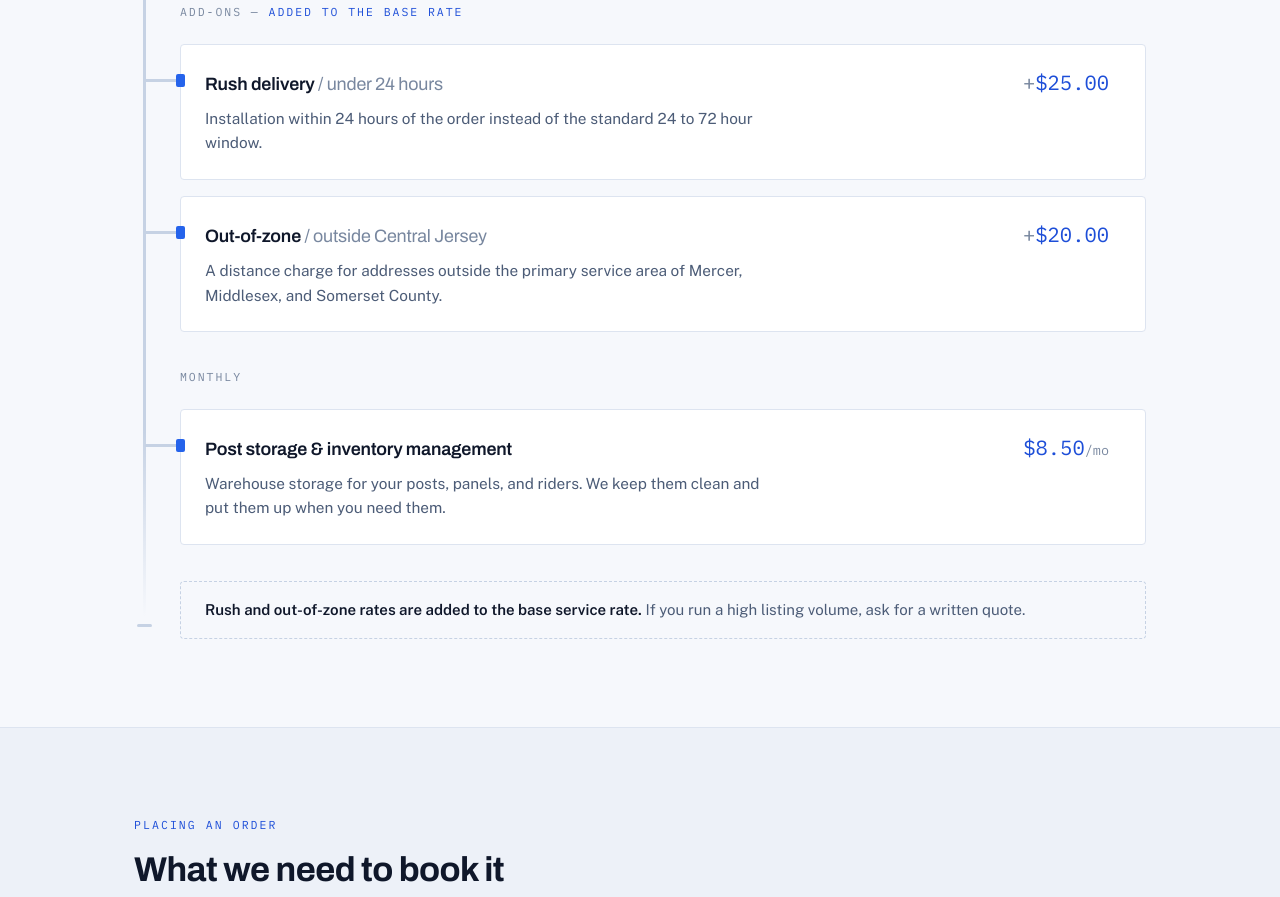
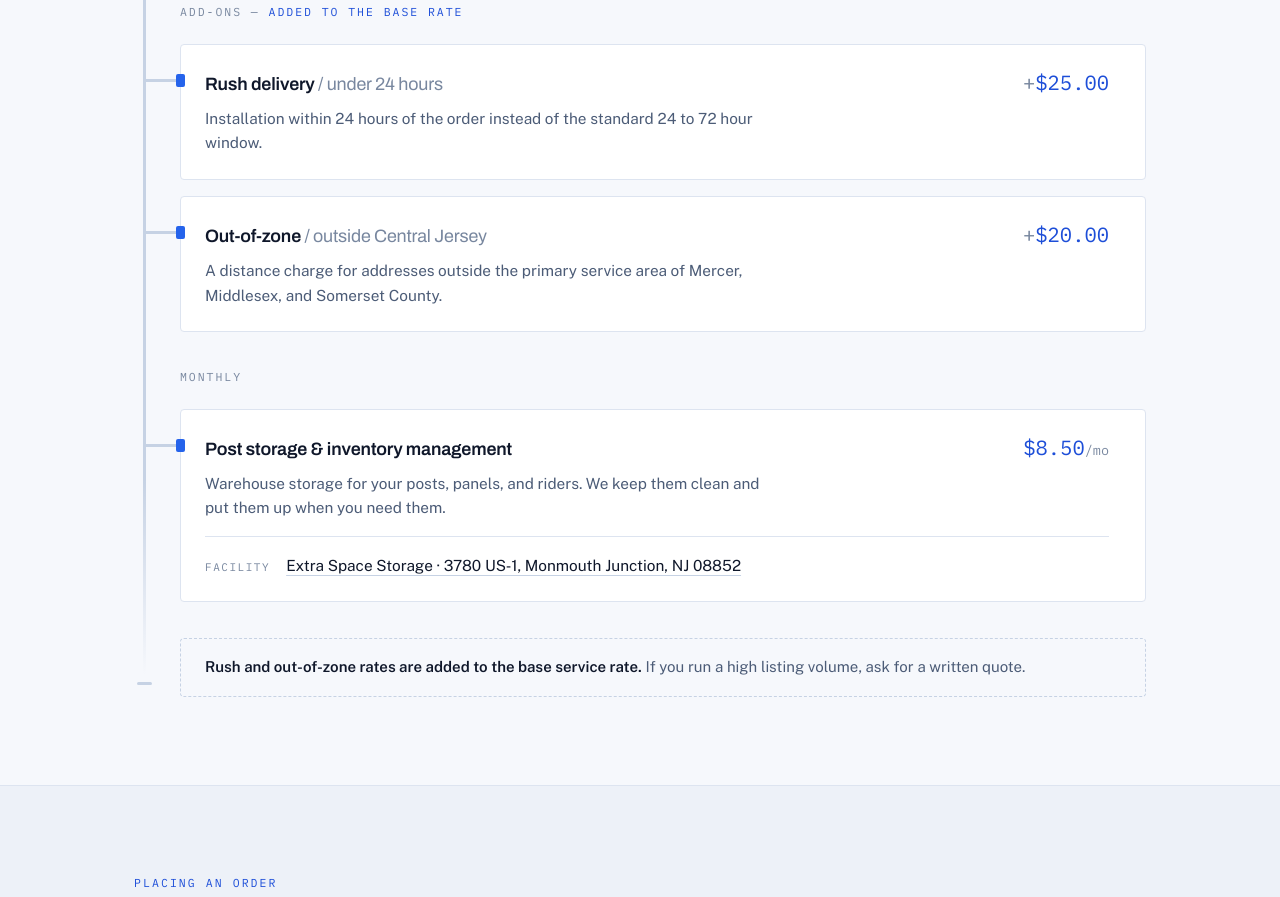
Before and after one commit to yaskhalil/Y.Y.K-Sign-Management-, a plain HTML site: page index.html in a window 1280 px wide. Shown: the part 1657-2554 px from the top of the page. Drawn offline with nearby package versions, Linux system fonts and the light colour scheme.

Commit message:
Name the storage facility on the storage service
Agents asking "where are my posts" get the answer on the line that charges them
for it: Extra Space Storage, 3780 US-1, Monmouth Junction, NJ 08852, linked to
Google Maps. Underlined with text-decoration rather than a border, since the <a>
is a flex item and a border spans the full width once the address wraps.

Co-Authored-By: Claude Opus 5 <noreply@anthropic.com>

```diff
--- a/index.html
+++ b/index.html
@@ -333,6 +333,35 @@
 
   .rider p { grid-column: 1; margin: 0; max-width: 60ch; font-size: .96rem; }
 
+  .rider .facility {
+    grid-column: 1 / -1;
+    max-width: none;
+    margin-top: var(--s1);
+    padding-top: var(--s3);
+    border-top: 1px solid var(--rail-soft);
+    display: flex;
+    flex-wrap: wrap;
+    align-items: baseline;
+    gap: var(--s1) var(--s3);
+  }
+  .rider .facility .label {
+    font-family: var(--mono);
+    font-size: 11px;
+    letter-spacing: .14em;
+    text-transform: uppercase;
+    color: var(--text-faint);
+  }
+  .rider .facility a {
+    /* underline, not border-bottom: the <a> is a flex item, so a border would
+       span the full item width once the address wraps */
+    color: var(--ink);
+    text-decoration: underline;
+    text-decoration-color: var(--rail);
+    text-decoration-thickness: 1px;
+    text-underline-offset: 4px;
+  }
+  .rider .facility a:hover { color: var(--blue-lit); text-decoration-color: var(--blue-lit); }
+
   .rail-note {
     margin: 0 0 0 var(--arm);
     padding: var(--s3) var(--s4);
@@ -561,6 +590,10 @@
             <h3>Post storage &amp; inventory management</h3>
             <p class="price">$8.50<span class="unit">/mo</span></p>
             <p>Warehouse storage for your posts, panels, and riders. We keep them clean and put them up when you need them.</p>
+            <p class="facility">
+              <span class="label">Facility</span>
+              <a href="https://www.google.com/maps/search/?api=1&amp;query=3780%20US-1%2C%20Monmouth%20Junction%2C%20NJ%2008852" target="_blank" rel="noopener">Extra Space Storage &middot; 3780 US&#8209;1, Monmouth Junction, NJ 08852</a>
+            </p>
           </article>
         </div>
 
```
